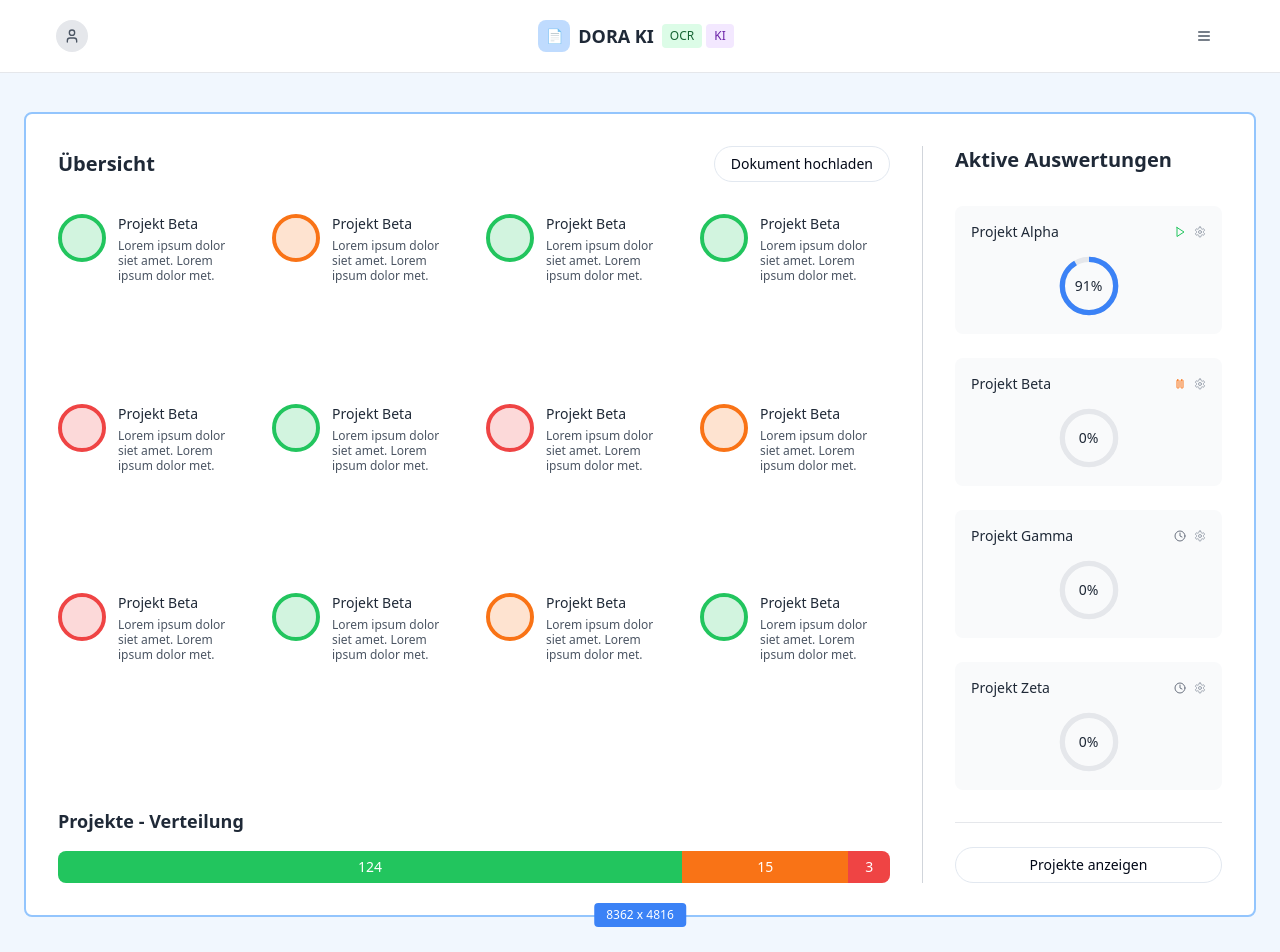
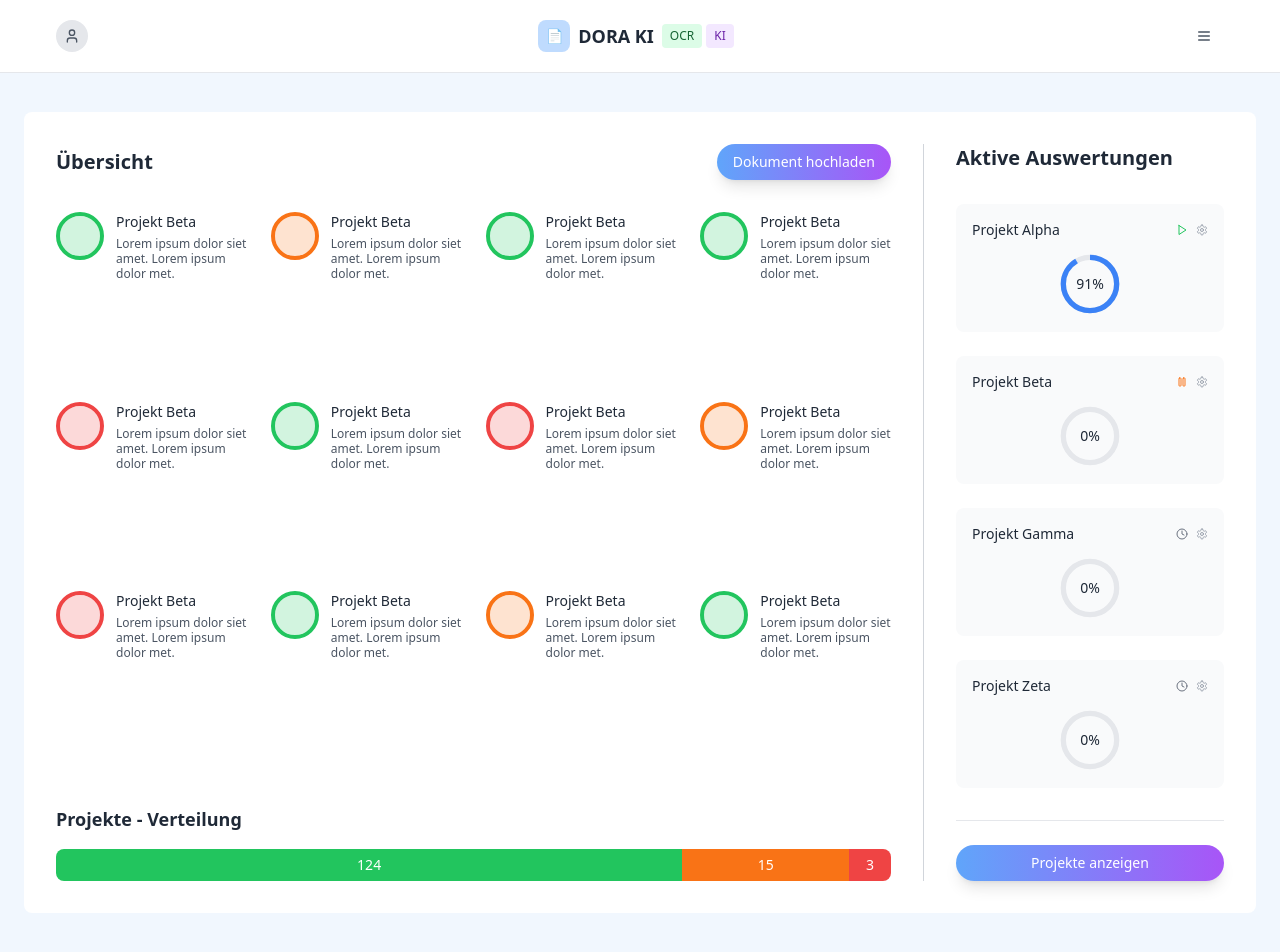
Before and after one commit to Jay-Rehder/grundbuch-check-view, a React (Vite) app: page /dashboard in a window 1280 px wide. Shown: the top 952 px of the page. Built offline with nearby package versions, Linux system fonts and the light colour scheme; sample sign-in values are in the browser's storage.

Commit message:
Remove size debugging and blue border
Removed the size debugging indicator and the blue border from the dashboard.

```diff
--- a/src/pages/Dashboard.tsx
+++ b/src/pages/Dashboard.tsx
@@ -1,4 +1,3 @@
-
 import { useState } from 'react';
 import { Header } from '@/components/Header';
 import { Footer } from '@/components/Footer';
@@ -69,7 +68,7 @@ const Dashboard = () => {
           <div className="max-w-7xl mx-auto">
 
             {/* Main Layout Container */}
-            <div className="bg-white rounded-lg border-2 border-blue-300 p-8 min-h-[600px] relative">
+            <div className="bg-white rounded-lg p-8 min-h-[600px] relative">
 
               {/* Layout Grid */}
               <div className="grid grid-cols-4 gap-8 h-full">
@@ -79,7 +78,7 @@ const Dashboard = () => {
                   <div className="flex items-center justify-between mb-8">
                     <h2 className="text-xl font-semibold text-gray-800">Übersicht</h2>
                     <Link to="/">
-                      <Button variant="outline" size="sm" className="rounded-full">
+                      <Button variant="default" size="sm">
                         Dokument hochladen
                       </Button>
                     </Link>
@@ -173,16 +172,11 @@ const Dashboard = () => {
 
                   {/* Separated Projekte anzeigen Button */}
                   <div className="mt-8 pt-6 border-t border-gray-200">
-                    <Button variant="outline" size="sm" className="w-full rounded-full">
+                    <Button variant="default" size="sm" className="w-full">
                       Projekte anzeigen
                     </Button>
                   </div>
                 </div>
-              </div>
-
-              {/* Blue border indicator at bottom */}
-              <div className="absolute bottom-0 left-1/2 transform -translate-x-1/2 translate-y-1/2 bg-blue-500 text-white px-3 py-1 text-xs rounded">
-                8362 x 4816
               </div>
             </div>
 
```
